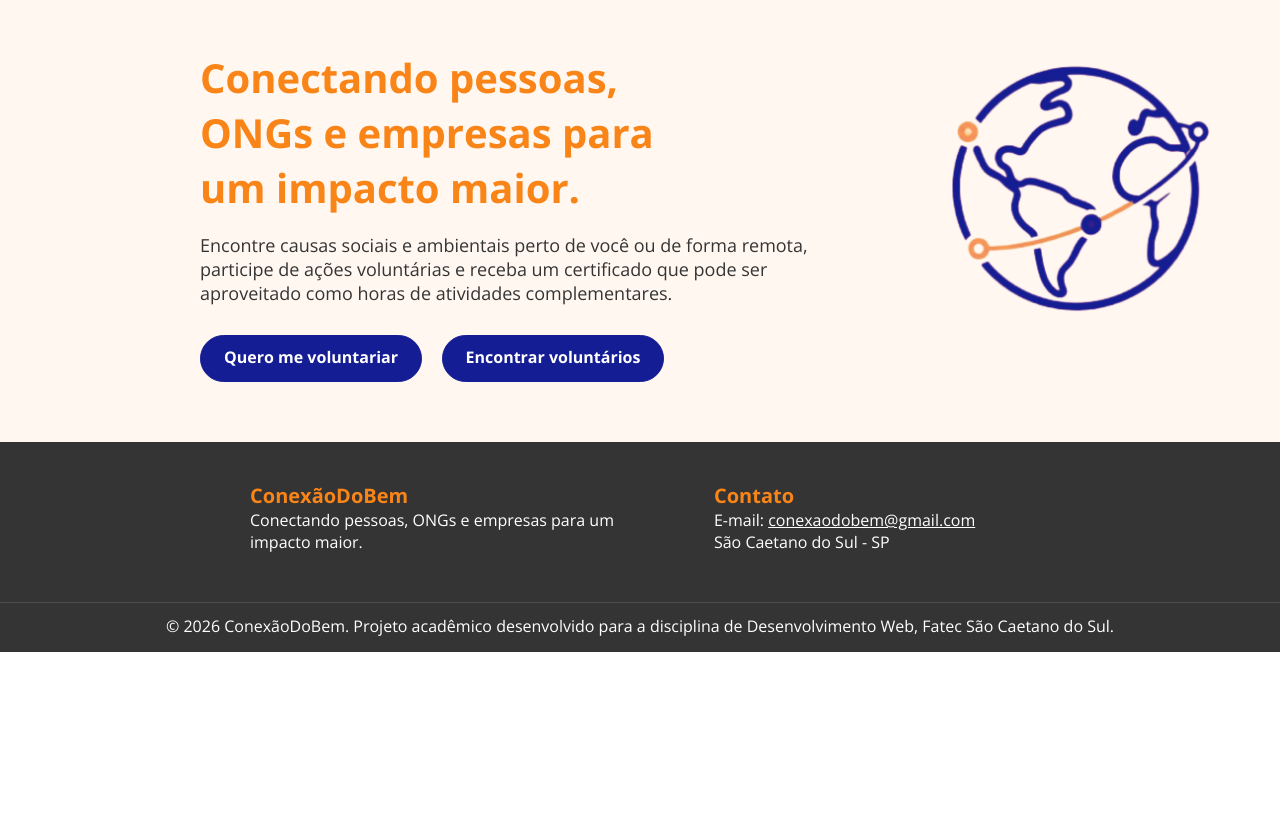
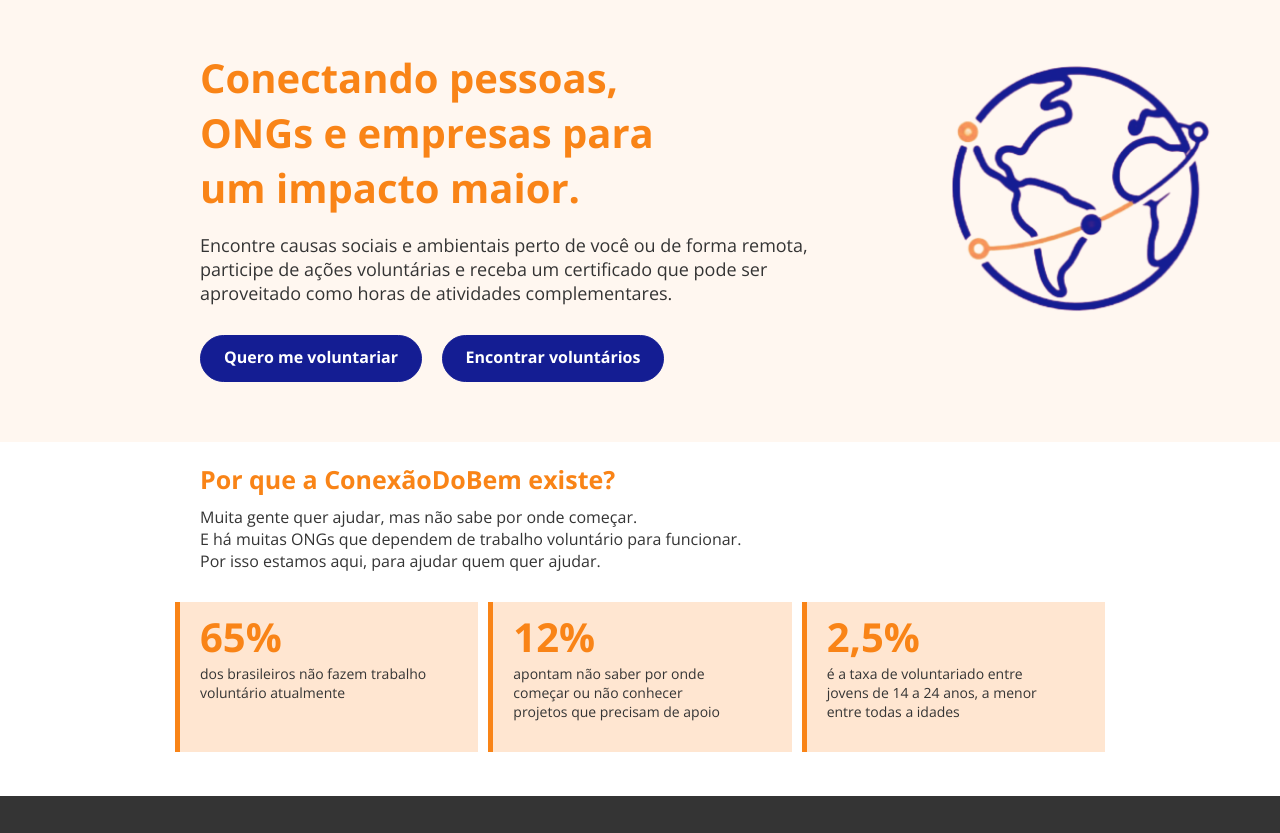
Before and after one commit to carolinefreir/ConexaoDoBem, a plain HTML site: page index.html in a window 1280 px wide. Shown: the part 112-945 px from the top of the page. Before the commit the page ends 800 px from the top, so only its background shows below. Drawn offline with nearby package versions, Linux system fonts and the light colour scheme.

Commit message:
Add files via upload

```diff
--- a/index.html
+++ b/index.html
@@ -5,6 +5,7 @@
     <meta name="viewport" content="width=device-width, initial-scale=1.0">
     <title>ConexãoDoBem | Home</title>
     <link rel="stylesheet" href="css/style_index.css">
+    <link rel="icon" type="image/png" href="img/globo.png">
 
     <link rel="preconnect" href="https://fonts.googleapis.com">
     <link rel="preconnect" href="https://fonts.gstatic.com" crossorigin>
@@ -39,6 +40,36 @@
             </div>
             <img src="img/globo.png" alt="Globo ConexãoDoBem">
         </div>
+        <div class="pq_existe">
+            <p style="
+                color: #f98417;
+                font-size: 25px;
+                margin-bottom: 10px;"><b>Por que a ConexãoDoBem existe?</b></p>
+            <p style="
+                color: rgb(52, 52, 52);">Muita gente quer ajudar, mas não sabe por onde começar.<br>
+            E há muitas ONGs que dependem de trabalho voluntário para funcionar.<br>
+            Por isso estamos aqui, para ajudar quem quer ajudar.</p>
+        </div>
+        <div style="
+            display: flex;
+            gap: 10px;
+            width: 930px;
+            margin: auto;">
+                <div class="dados">
+                    <p class="num_dado"><b>65%</b></p>
+                    <p class="frase_dado">dos brasileiros não fazem trabalho<br>voluntário atualmente</p>
+                </div>
+                <div class="dados">
+                    <p class="num_dado"><b>12%</b></p>
+                    <p class="frase_dado">apontam não saber por onde<br>começar ou não conhecer<br>projetos que precisam de apoio</p>
+                </div>
+                <div class="dados">
+                    <p class="num_dado"><b>2,5%</b></p>
+                    <p class="frase_dado">é a taxa de voluntariado entre<br>jovens de 14 a 24 anos, a menor<br>entre todas a idades</p>
+                </div>
+            </div>
+            <br><br>
+        </div>
     </main>
     <footer>
         <div style="
```
